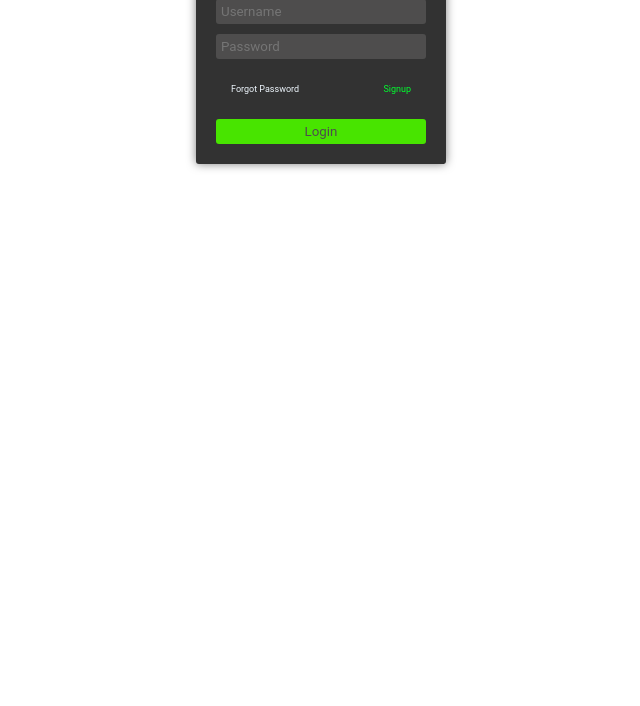
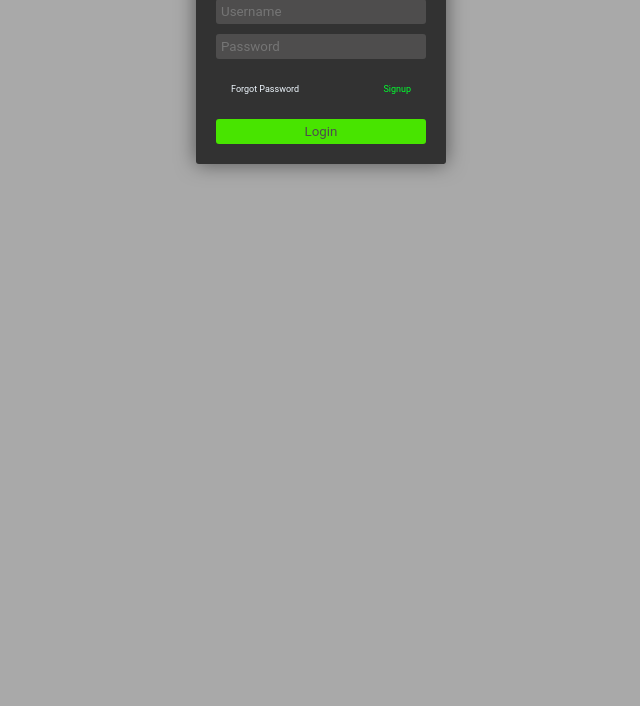
Before and after one commit to vamshi1698/Sign-In-Form, a plain HTML site: page index.html in a window 1280 px wide. Shown: the part 94-800 px from the top of the page, without its empty margins (319-959 px from the left). Drawn offline with Linux system fonts and the light colour scheme.

Commit message:
some changes

```diff
--- a/style.css
+++ b/style.css
@@ -5,6 +5,7 @@
     box-sizing: border-box ;
 }
 html,body{
+    background-color:darkgrey;
     width: 100%;
     height: 100%;
 }
@@ -19,7 +20,7 @@ html,body{
     margin: 0 auto;
     padding: 15px;
     border-radius: 3px;
-    box-shadow: 0px 0px 10px rgba(0, 0, 0, 0.5);
+    box-shadow: 0px 0px 20px rgba(0, 0, 0, 0.5);
 }
 h1{
     text-align: center;
@@ -52,9 +53,11 @@ input{
 }
 button{
     color:rgb(78, 77, 77);
+    cursor: pointer;
     background-color:rgb(72, 228, 0) ;
 }
 #signup{
+    cursor: pointer;
     color:rgb(0, 255, 47) !important;
 }
 #gap{
```
